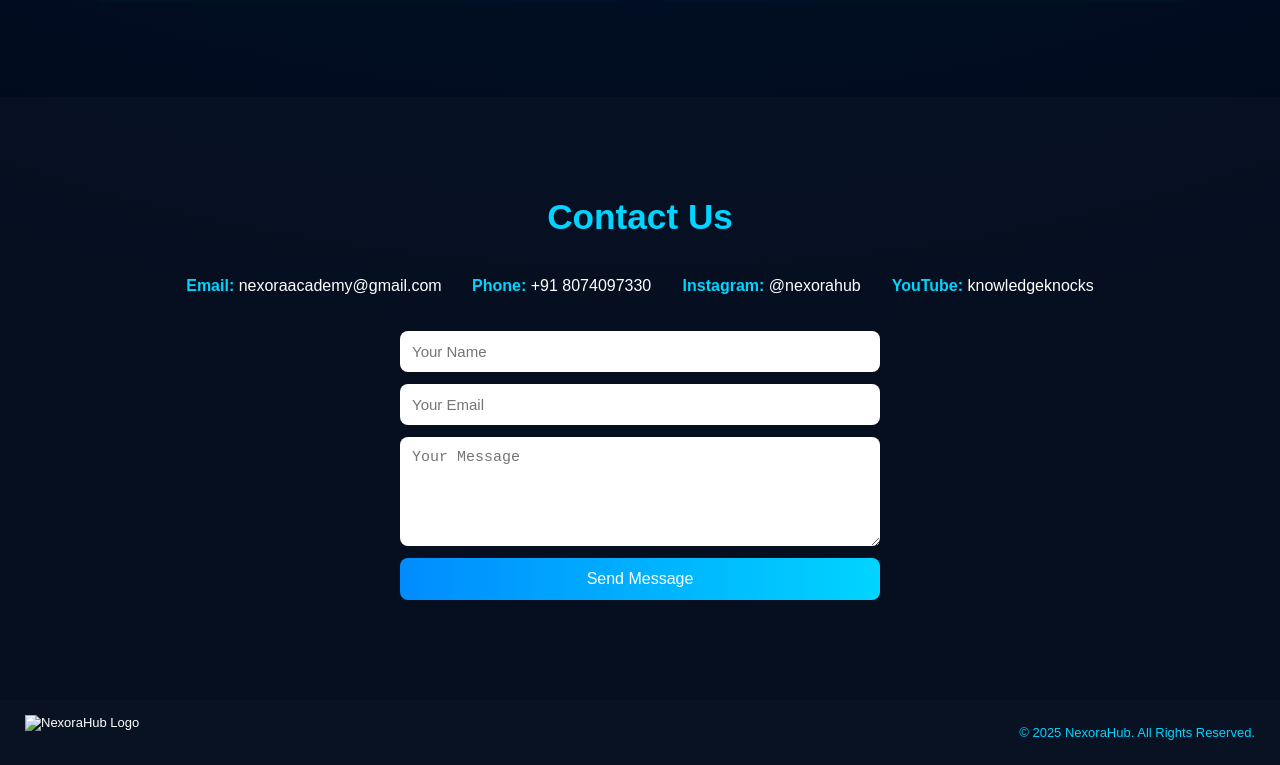
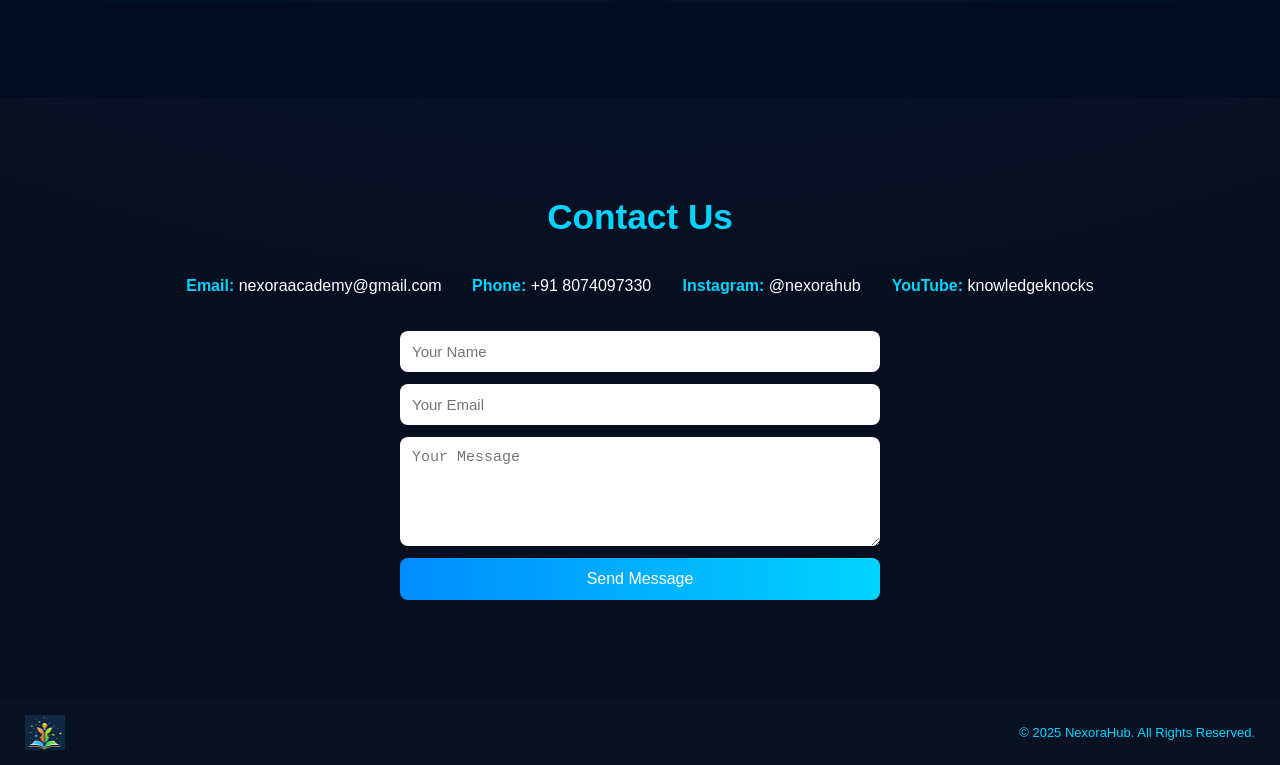
Before and after one commit to nexorahub2025/nexorahub, a plain HTML site: page index.html in a window 1280 px wide. Shown: the part 1685-2450 px from the top of the page. Drawn offline with Linux system fonts and the light colour scheme.

Commit message:
Update index.html

```diff
--- a/index.html
+++ b/index.html
@@ -426,7 +426,7 @@
 
   <!-- Footer -->
   <footer>
-    <img src="" alt="NexoraHub Logo">
+    <img src="https://github.com/nexorahub2025/nexorahub/blob/main/images/ICON.png?raw=true" alt="NexoraHub Logo">
     <div class="footer-title">© 2025 NexoraHub. All Rights Reserved.</div>
   </footer>
 
```
